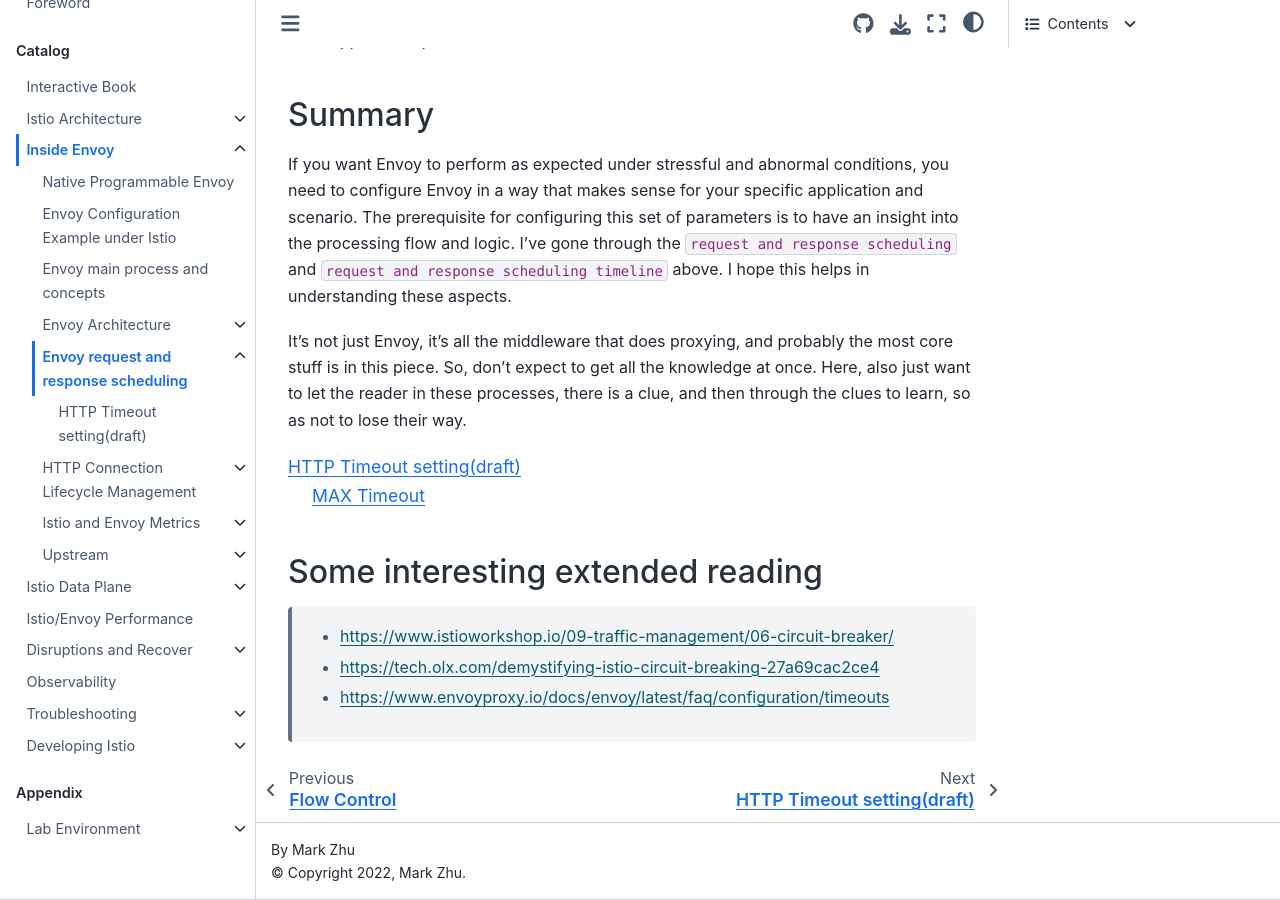
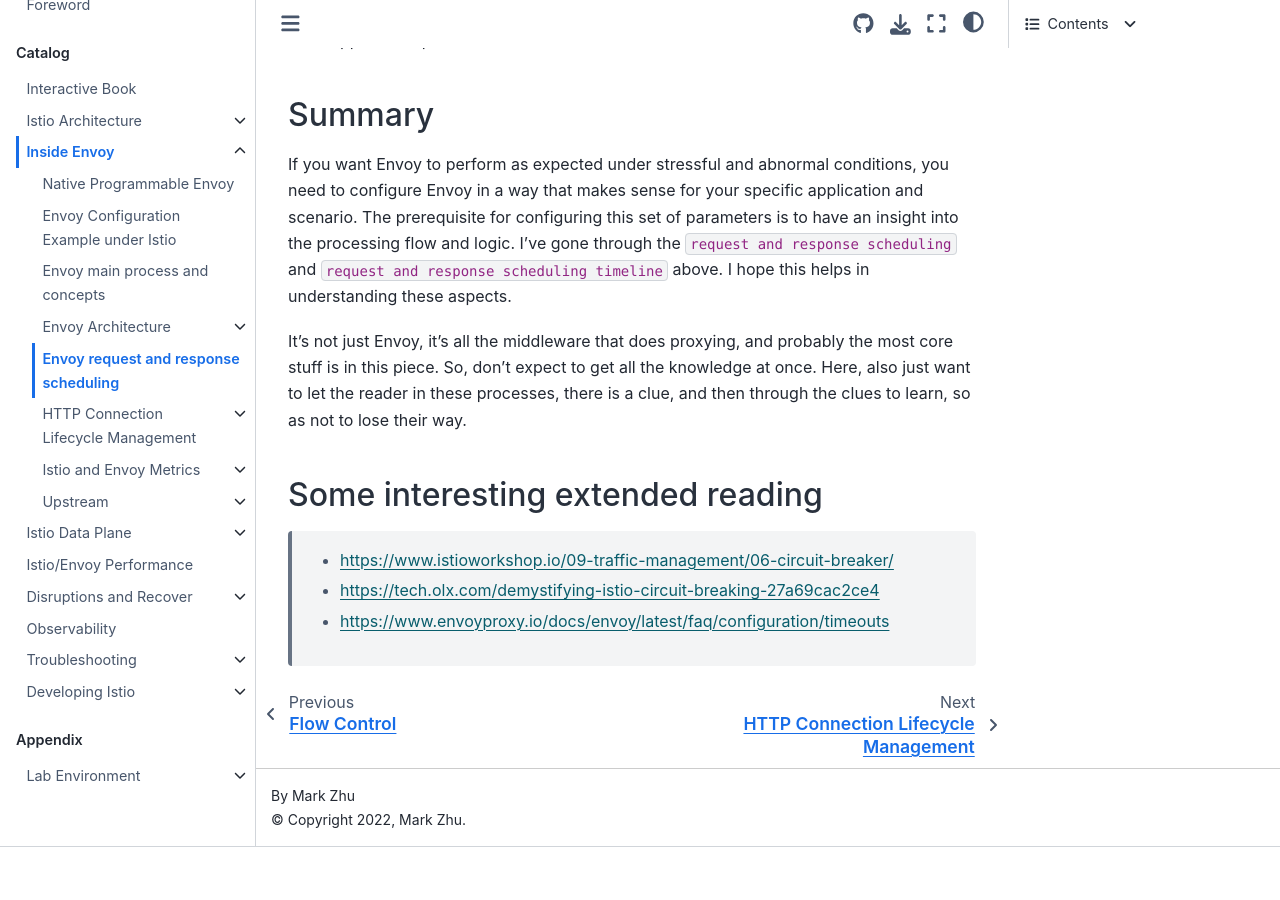
Before and after one commit to labilezhu/istio-insider-en, a Sphinx documentation site: the page built from docs/source/ch2-envoy/req-resp-flow-timeline/req-resp-flow-timeline.md, in a window 1280 px wide and 900 px high, scrolled down 9719 px. Built offline with Sphinx 7.4.7 and the Sphinx Book theme 1.1.4, drawn with Linux system fonts in a browser that asks for light colours; pages that are not in the unit, such as notebooks, are missing from menus; after the commit the page ends 10566 px from its top, so only the background shows below that.

Commit message:
fix epub

````diff
--- a/docs/source/ch2-envoy/req-resp-flow-timeline/http-timeout.md
+++ /dev/null
@@ -1,3 +0,0 @@
-# HTTP Timeout setting(draft)
-
-## MAX Timeout
--- a/docs/source/ch2-envoy/req-resp-flow-timeline/req-resp-flow-timeline.md
+++ b/docs/source/ch2-envoy/req-resp-flow-timeline/req-resp-flow-timeline.md
@@ -243,12 +243,6 @@
 
 
 
-```{toctree}
-:maxdepth: 3
-http-timeout.md
-```
-
-
 
 ## Some interesting extended reading
 
````
Also changed, not shown: docs/source/book-cover-800.jpg (added), 1 other file.
